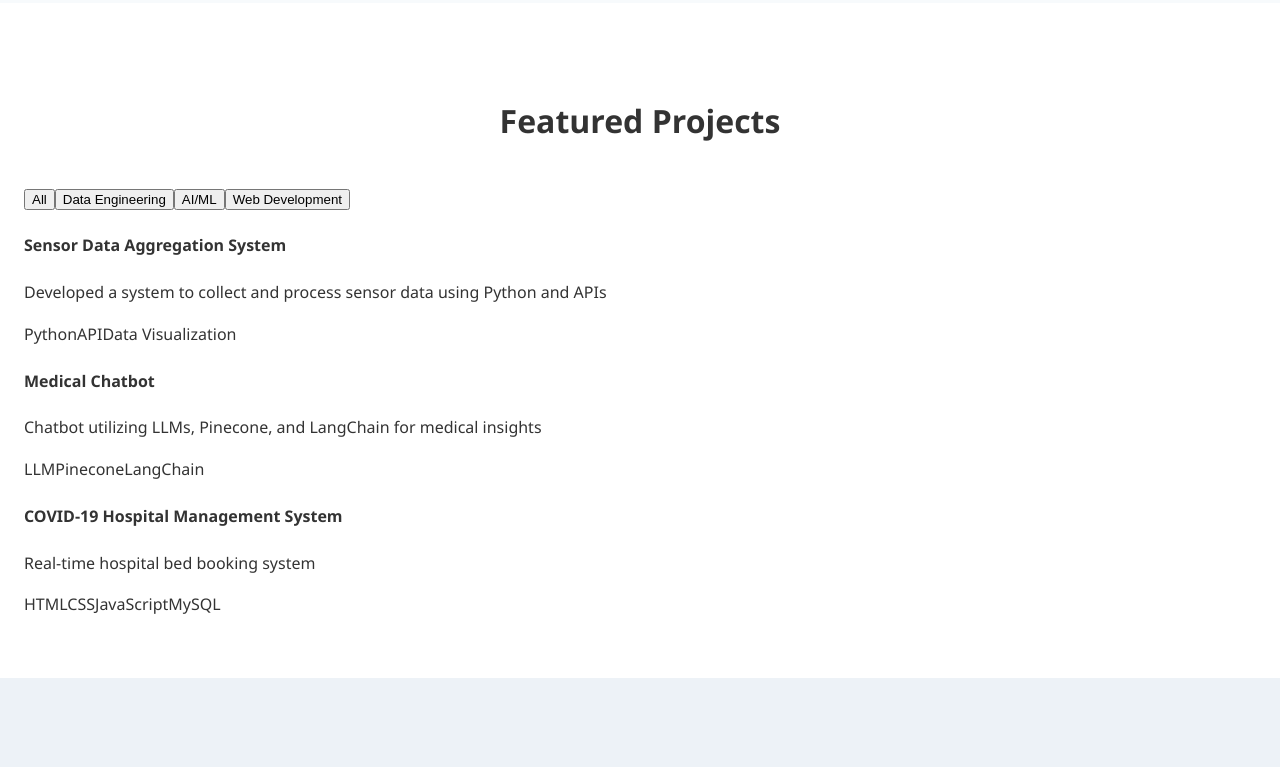
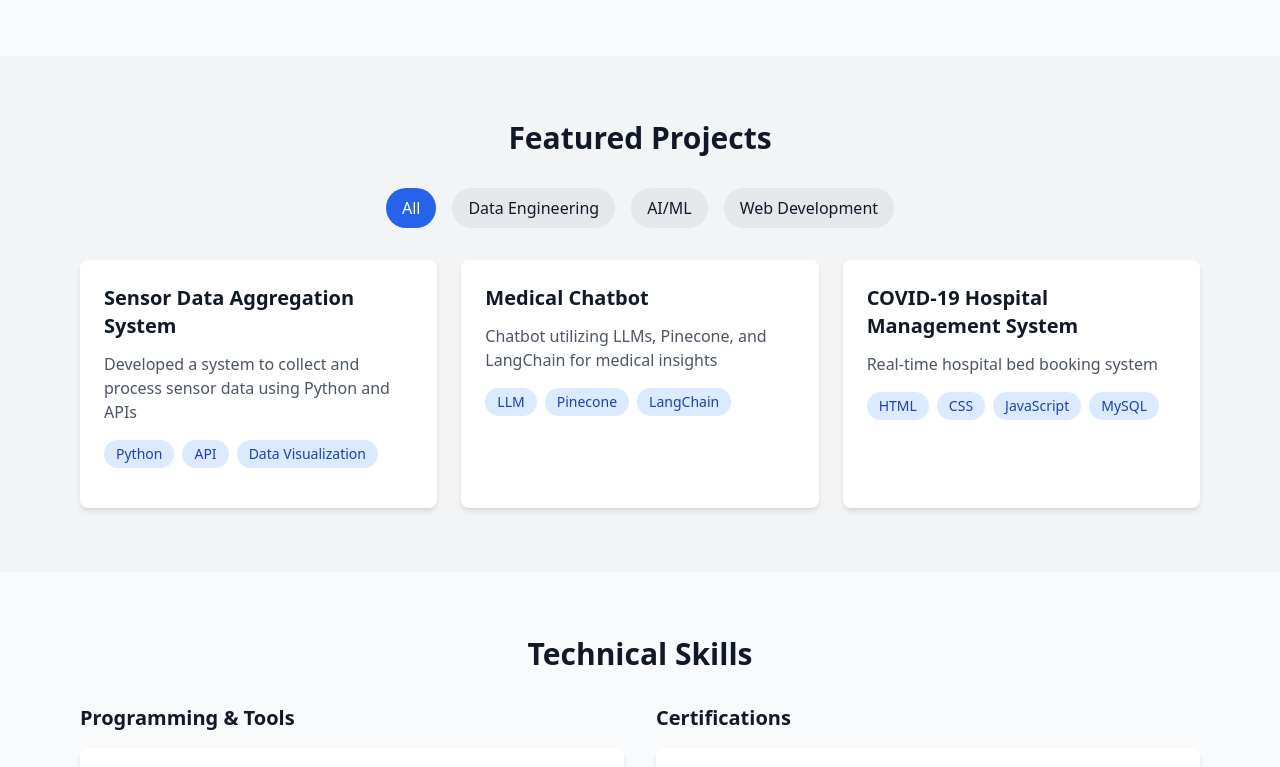
Before and after one commit to niha3101/niha-portfolio, a React (Create React App) app: page / in a window 1280 px wide. Shown: the part 252-1019 px from the top of the page. Built offline with nearby package versions, Linux system fonts and the light colour scheme.

Commit message:
Changes using tailwind and adding some components

```diff
--- /dev/null
+++ b/postcss.config.js
@@ -0,0 +1,6 @@
+module.exports = {
+  plugins: {
+    tailwindcss: {},
+    autoprefixer: {},
+  },
+}
--- a/src/App.js
+++ b/src/App.js
@@ -1,5 +1,9 @@
 import Portfolio from './Portfolio';
+import './Styles/globals.css';
+import './Styles/animations.css';
+
 function App() {
   return <Portfolio />;
 }
+
 export default App;
--- a/src/Portfolio.css
+++ /dev/null
@@ -1,212 +0,0 @@
-/* Base styles */
-:root {
-    --primary-blue: #2563eb;
-    --primary-hover: #1d4ed8;
-    --gray-50: #f9fafb;
-    --gray-100: #f3f4f6;
-    --gray-200: #e5e7eb;
-    --gray-600: #4b5563;
-    --gray-700: #374151;
-    --gray-800: #1f2937;
-    --gray-900: #111827;
-  }
-
-  /* Reset and base styles */
-  * {
-    margin: 0;
-    padding: 0;
-    box-sizing: border-box;
-  }
-
-  body {
-    font-family: -apple-system, BlinkMacSystemFont, 'Segoe UI', Roboto, Oxygen,
-      Ubuntu, Cantarell, 'Open Sans', 'Helvetica Neue', sans-serif;
-    line-height: 1.6;
-    color: var(--gray-900);
-  }
-
-  /* Navigation styles */
-  nav {
-    transition: all 0.3s ease;
-  }
-
-  nav.scrolled {
-    background: rgba(255, 255, 255, 0.95);
-    backdrop-filter: blur(5px);
-  }
-
-  /* Section animations */
-  section {
-    opacity: 0;
-    transform: translateY(20px);
-    transition: all 0.6s ease;
-  }
-
-  section.visible {
-    opacity: 1;
-    transform: translateY(0);
-  }
-
-  /* Project card styles */
-  .project-card {
-    transition: transform 0.3s ease, box-shadow 0.3s ease;
-  }
-
-  .project-card:hover {
-    transform: translateY(-5px);
-    box-shadow: 0 10px 20px rgba(0, 0, 0, 0.1);
-  }
-
-  /* Skill bar animations */
-  .skill-bar {
-    position: relative;
-    overflow: hidden;
-  }
-
-  .skill-bar::after {
-    content: '';
-    position: absolute;
-    top: 0;
-    left: 0;
-    height: 100%;
-    width: 0;
-    background-color: var(--primary-blue);
-    animation: fillBar 1.5s ease forwards;
-  }
-
-  @keyframes fillBar {
-    from {
-      width: 0;
-    }
-    to {
-      width: var(--fill-percentage);
-    }
-  }
-
-  /* Button styles */
-  .button {
-    transition: all 0.3s ease;
-    position: relative;
-    overflow: hidden;
-  }
-
-  .button::after {
-    content: '';
-    position: absolute;
-    width: 100%;
-    height: 100%;
-    top: 0;
-    left: -100%;
-    background: linear-gradient(
-      120deg,
-      transparent,
-      rgba(255, 255, 255, 0.2),
-      transparent
-    );
-    transition: all 0.5s ease;
-  }
-
-  .button:hover::after {
-    left: 100%;
-  }
-
-  /* Tag styles */
-  .tag {
-    transition: all 0.3s ease;
-  }
-
-  .tag:hover {
-    transform: scale(1.05);
-  }
-
-  /* Experience section styles */
-  .experience-card {
-    border-left: 4px solid transparent;
-    transition: all 0.3s ease;
-  }
-
-  .experience-card:hover {
-    border-left-color: var(--primary-blue);
-  }
-
-  /* Contact section hover effects */
-  .contact-link {
-    transition: all 0.3s ease;
-  }
-
-  .contact-link:hover {
-    transform: translateY(-2px);
-  }
-
-  /* Responsive styles */
-  @media (max-width: 768px) {
-    .nav-links {
-      display: none;
-    }
-
-    .nav-links.active {
-      display: flex;
-      flex-direction: column;
-      position: absolute;
-      top: 100%;
-      left: 0;
-      right: 0;
-      background: white;
-      padding: 1rem;
-      box-shadow: 0 4px 6px rgba(0, 0, 0, 0.1);
-    }
-
-    .section-grid {
-      grid-template-columns: 1fr;
-    }
-
-    .hero-content {
-      text-align: center;
-    }
-
-    .skills-grid {
-      grid-template-columns: 1fr;
-    }
-  }
-
-  /* Dark mode styles */
-  @media (prefers-color-scheme: dark) {
-    :root {
-      --primary-blue: #3b82f6;
-      --primary-hover: #60a5fa;
-      --gray-50: #18181b;
-      --gray-100: #27272a;
-      --gray-200: #3f3f46;
-      --gray-600: #a1a1aa;
-      --gray-700: #d4d4d8;
-      --gray-800: #e4e4e7;
-      --gray-900: #f4f4f5;
-    }
-
-    body {
-      background-color: var(--gray-50);
-    }
-
-    .card {
-      background-color: var(--gray-100);
-    }
-  }
-
-  /* Print styles */
-  @media print {
-    nav {
-      position: static;
-    }
-
-    .button {
-      display: none;
-    }
-
-    section {
-      page-break-inside: avoid;
-    }
-
-    .experience-card {
-      break-inside: avoid;
-    }
-  }
--- /dev/null
+++ b/src/Styles/animations.css
@@ -0,0 +1,45 @@
+/* Fade in animation */
+@keyframes fadeIn {
+    from {
+      opacity: 0;
+      transform: translateY(20px);
+    }
+    to {
+      opacity: 1;
+      transform: translateY(0);
+    }
+  }
+
+  .fade-in {
+    animation: fadeIn 0.6s ease-out forwards;
+  }
+
+  /* Slide up animation */
+  @keyframes slideUp {
+    from {
+      opacity: 0;
+      transform: translateY(40px);
+    }
+    to {
+      opacity: 1;
+      transform: translateY(0);
+    }
+  }
+
+  .slide-up {
+    animation: slideUp 0.8s ease-out forwards;
+  }
+
+  /* Skill bar loading animation */
+  @keyframes loadBar {
+    from {
+      width: 0;
+    }
+    to {
+      width: var(--progress);
+    }
+  }
+
+  .skill-bar {
+    animation: loadBar 1.5s ease-out forwards;
+  }
--- /dev/null
+++ b/src/Styles/globals.css
@@ -0,0 +1,47 @@
+@tailwind base;
+@tailwind components;
+@tailwind utilities;
+
+:root {
+  --foreground-rgb: 0, 0, 0;
+  --background-start-rgb: 214, 219, 220;
+  --background-end-rgb: 255, 255, 255;
+}
+
+/* Dark mode colors */
+@media (prefers-color-scheme: dark) {
+  :root {
+    --foreground-rgb: 255, 255, 255;
+    --background-start-rgb: 0, 0, 0;
+    --background-end-rgb: 0, 0, 0;
+  }
+}
+
+/* Smooth scrolling */
+html {
+  scroll-behavior: smooth;
+}
+
+/* Custom animations */
+.hover-lift {
+  transition: transform 0.2s ease-in-out;
+}
+
+.hover-lift:hover {
+  transform: translateY(-4px);
+}
+
+/* Skill bar animation */
+.skill-progress {
+  transition: width 1s ease-in-out;
+}
+
+/* Card hover effects */
+.card-hover {
+  transition: all 0.3s ease-in-out;
+}
+
+.card-hover:hover {
+  transform: translateY(-5px);
+  box-shadow: 0 10px 20px rgba(0, 0, 0, 0.1);
+}
--- a/src/index.js
+++ b/src/index.js
@@ -1,8 +1,7 @@
 import React from 'react';
 import ReactDOM from 'react-dom/client';
-import './index.css';
+import './Styles/globals.css';
 import App from './App';
-import reportWebVitals from './reportWebVitals';
 
 const root = ReactDOM.createRoot(document.getElementById('root'));
 root.render(
@@ -10,8 +9,3 @@ root.render(
     <App />
   </React.StrictMode>
 );
-
-// If you want to start measuring performance in your app, pass a function
-// to log results (for example: reportWebVitals(console.log))
-// or send to an analytics endpoint. Learn more: https://bit.ly/CRA-vitals
-reportWebVitals();
--- /dev/null
+++ b/tailwind.config.js
@@ -0,0 +1,26 @@
+/** @type {import('tailwindcss').Config} */
+module.exports = {
+  content: [
+    "./src/**/*.{js,jsx,ts,tsx}",
+  ],
+  theme: {
+    extend: {
+      animation: {
+        'gradient': 'gradient 8s linear infinite',
+      },
+      keyframes: {
+        gradient: {
+          '0%, 100%': {
+            'background-size': '200% 200%',
+            'background-position': 'left center'
+          },
+          '50%': {
+            'background-size': '200% 200%',
+            'background-position': 'right center'
+          },
+        },
+      },
+    },
+  },
+  plugins: [],
+}
```
